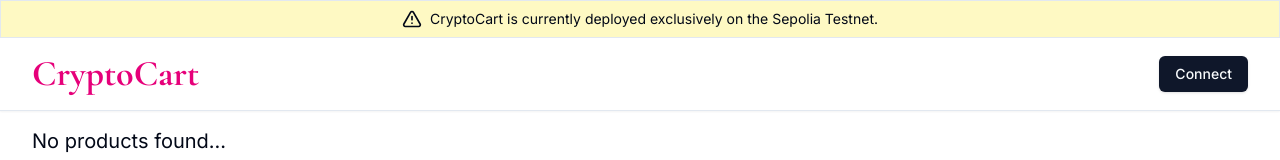
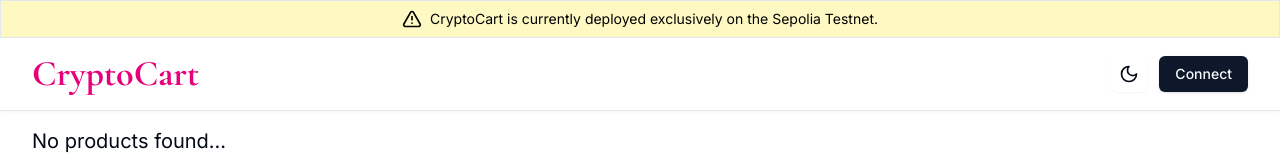
Before and after one commit to ap211unitech/cryptocart, a Next.js app in the folder client/: page / in a window 1280 px wide. Shown: the top 160 px of the page. Built offline with nearby package versions, Linux system fonts and the light colour scheme.

Commit message:
fix: theme

```diff
--- a/client/app/layout.tsx
+++ b/client/app/layout.tsx
@@ -31,7 +31,7 @@
       <body className={inter.className}>
         <Providers>
           <Alert className="bg-yellow-100 py-2 rounded-none">
-            <AlertDescription className="flex items-center justify-center gap-2">
+            <AlertDescription className="flex items-center justify-center gap-2 text-black">
               <TriangleAlert className="h-5 w-5" />
               CryptoCart is currently deployed exclusively on the Sepolia
               Testnet.
--- a/client/components/manageOrders/index.tsx
+++ b/client/components/manageOrders/index.tsx
@@ -151,7 +151,7 @@
               <Badge
                 key={s.type}
                 variant="secondary"
-                className={`rounded-sm ${s.bg}`}
+                className={`rounded-sm text-black ${s.bg}`}
               >
                 {s.name}
               </Badge>
--- a/client/components/orders/index.tsx
+++ b/client/components/orders/index.tsx
@@ -91,7 +91,7 @@
               <Badge
                 key={s.type}
                 variant="secondary"
-                className={`rounded-sm ${s.bg}`}
+                className={`rounded-sm text-black ${s.bg}`}
               >
                 {s.name}
               </Badge>
--- a/client/components/ui/navigation.tsx
+++ b/client/components/ui/navigation.tsx
@@ -3,6 +3,9 @@
 import { Cormorant_Garamond as CormorantGaramond } from "next/font/google";
 import Link from "next/link";
 import { ConnectWallet } from "./connectWallet";
+import { Button } from "./button";
+import { Moon, Sun } from "lucide-react";
+import { useTheme } from "next-themes";
 
 const CormorantFont = CormorantGaramond({
   subsets: ["latin-ext"],
@@ -10,6 +13,8 @@
 });
 
 export const Navigation = () => {
+  const { theme, setTheme } = useTheme();
+
   return (
     <div className="border-b shadow-sm flex items-center justify-between px-4 py-2">
       <h1
@@ -18,6 +23,18 @@
         <Link href="/">CryptoCart</Link>
       </h1>
       <div className="flex items-center gap-3 pr-4">
+        <Button
+          variant="outline"
+          size="icon"
+          className="border-0"
+          onClick={() => {
+            if (theme === "dark") setTheme("light");
+            else setTheme("dark");
+          }}
+        >
+          <Sun className="w-5 h-5 hidden dark:block" />
+          <Moon className="w-5 h-5 block dark:hidden" />
+        </Button>
         <ConnectWallet />
       </div>
     </div>
--- a/client/providers/index.tsx
+++ b/client/providers/index.tsx
@@ -1,6 +1,5 @@
 "use client";
 
-import { useAuth } from "@/hooks";
 import {
   dehydrate,
   HydrationBoundary,
@@ -11,10 +10,20 @@
 import { ReactNode, useState } from "react";
 import { Toaster } from "sonner";
 
+import { ThemeProvider } from "./theme";
+
+import { useAuth } from "@/hooks";
+
 export const Providers = ({ children }: { children: ReactNode }) => {
   const [queryClient] = useState(() => new QueryClient());
 
   return (
+    <ThemeProvider
+      attribute="class"
+      defaultTheme="light"
+      enableSystem
+      disableTransitionOnChange
+    >
       <JotaiProvider>
         <QueryClientProvider client={queryClient}>
           <HydrationBoundary state={dehydrate(queryClient)}>
@@ -24,6 +33,7 @@
           </HydrationBoundary>
         </QueryClientProvider>
       </JotaiProvider>
+    </ThemeProvider>
   );
 };
 
--- /dev/null
+++ b/client/providers/theme.tsx
@@ -0,0 +1,9 @@
+"use client";
+
+import * as React from "react";
+import { ThemeProvider as NextThemesProvider } from "next-themes";
+import { type ThemeProviderProps } from "next-themes/dist/types";
+
+export function ThemeProvider({ children, ...props }: ThemeProviderProps) {
+  return <NextThemesProvider {...props}>{children}</NextThemesProvider>;
+}
```
Lines whose indentation alone changed are shown as unchanged.
